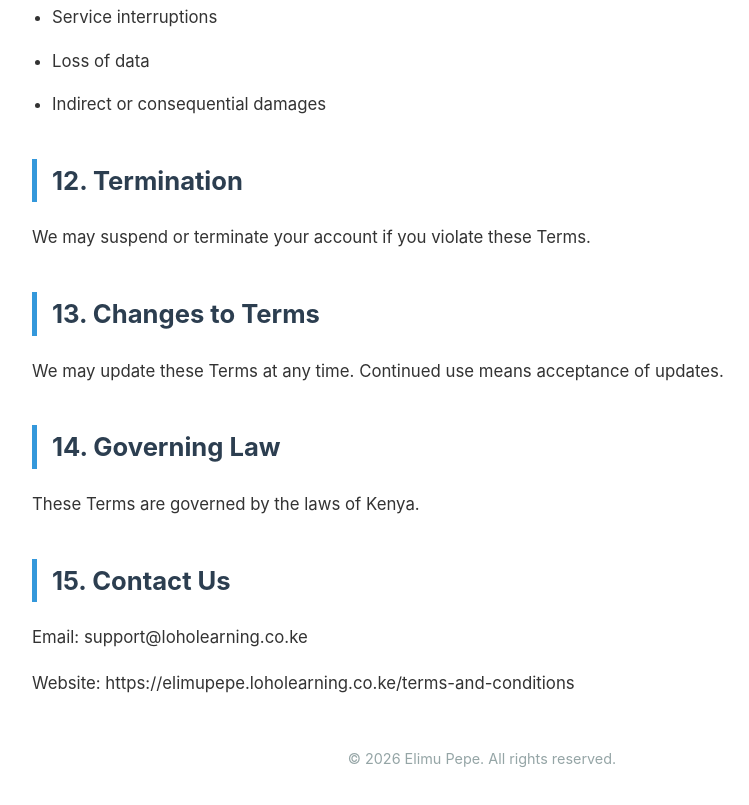
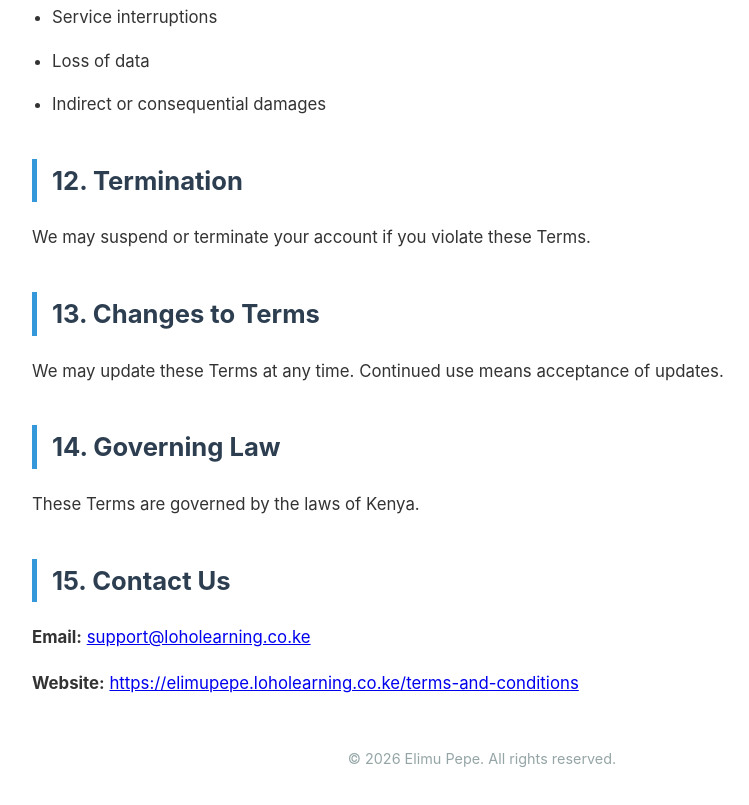
Before and after one commit to Loho-stack/app-policies, a plain HTML site: page term.html in a window 1280 px wide. Shown: the part 2661-3466 px from the top of the page, without its empty margins (158-907 px from the left). Drawn offline with Linux system fonts and the light colour scheme.

Commit message:
gadded ghpages

```diff
--- a/term.html
+++ b/term.html
@@ -231,9 +231,17 @@
           <p>These Terms are governed by the laws of Kenya.</p>
 
           <h2>15. Contact Us</h2>
-          <p>Email: support@loholearning.co.ke</p>
           <p>
-            Website: https://elimupepe.loholearning.co.ke/terms-and-conditions
+            <strong>Email:</strong>
+            <a href="mailto:support@loholearning.co.ke"
+              >support@loholearning.co.ke</a
+            >
+          </p>
+          <p>
+            <strong>Website:</strong>
+            <a href="https://elimupepe.loholearning.co.ke/terms-and-conditions"
+              >https://elimupepe.loholearning.co.ke/terms-and-conditions</a
+            >
           </p>
         </div>
       </section>
```
